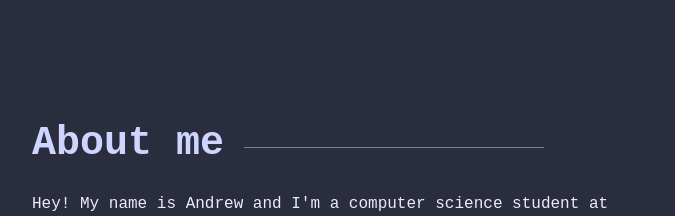
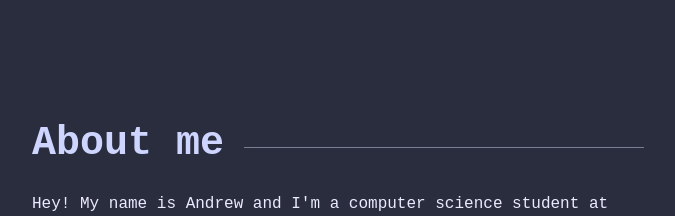
Before and after one commit to andrewbapham/andrewbapham.github.io, a React (Vite) app: page / in a window 1280 px wide. Shown: the part 800-1016 px from the top of the page, without its empty margins (96-771 px from the left). Built offline with nearby package versions, Linux system fonts and the light colour scheme.

Commit message:
Change section header line to be responsive

```diff
--- a/src/App.css
+++ b/src/App.css
@@ -10,7 +10,7 @@
   display: block;
   position: relative;
   top: 3px;
-  width: 300px;
+  width: 10em;
   height: 1px;
   margin-left: 20px;
   background-color: var(--light-gray);
@@ -18,12 +18,6 @@
 
 .section-container {
   margin-left: 10%;
-}
-
-@media (max-width: 800px) {
-  .section-header::after {
-    width: 100%;
-  }
 }
 
 .list-text {
```
